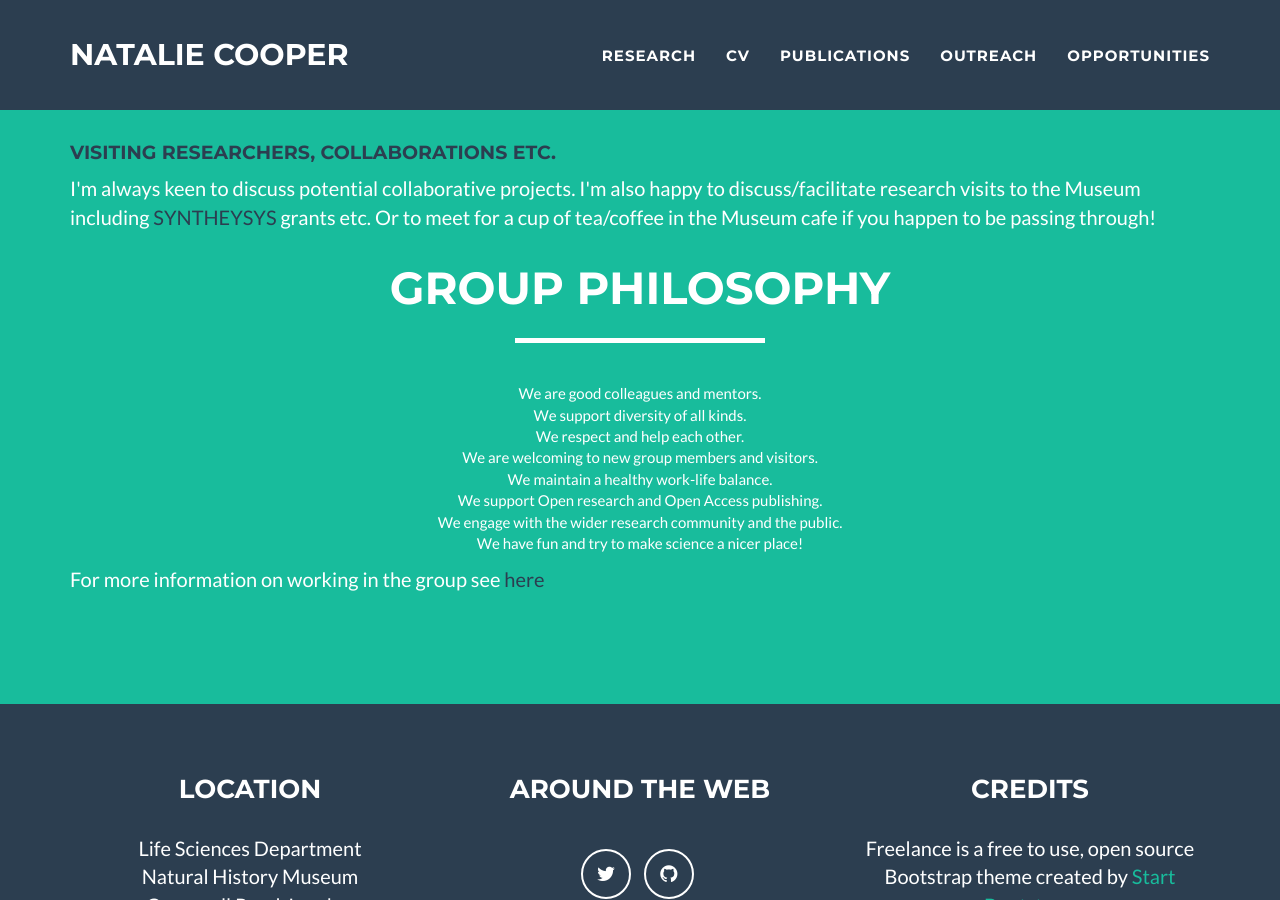
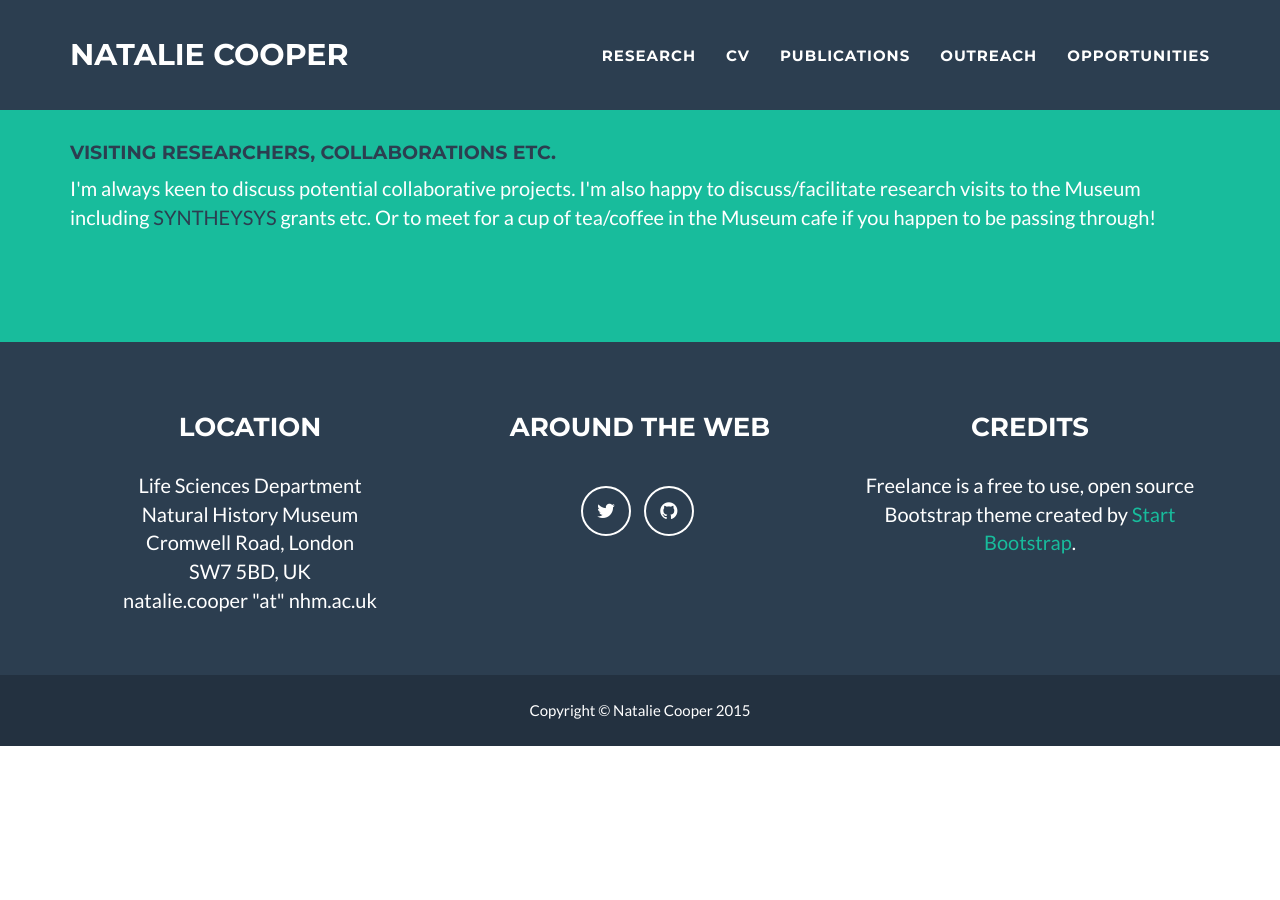
Before and after one commit to nhcooper123/nhcooper123.github.io, a Jekyll site: the page opportunities.html, which Jekyll copies as it is, in a window 1280 px wide and 900 px high, scrolled down 741 px. Built offline with Jekyll 4.4.1, drawn with Linux system fonts in a browser that asks for light colours; after the commit the page ends 1487 px from its top, so only the background shows below that.

Commit message:
Remove group stuff

```diff
--- a/opportunities.html
+++ b/opportunities.html
@@ -132,29 +132,6 @@
     <h4><font color="2c3e50">Visiting researchers, collaborations etc.</font></h4>
     <p>I'm always keen to discuss potential collaborative projects. I'm also happy to discuss/facilitate research visits to the Museum including <a href="http://www.synthesys.info/"<strong><font color="2c3e50">SYNTHEYSYS</font></strong></a> grants etc. Or to meet for a cup of tea/coffee in the Museum cafe if you happen to be passing through!</p>
 
-&nbsp
-&nbsp
-    <div class="row">
-        <div class="col-lg-12 text-center">
-          <h2>Group philosophy</h2>
-          <hr class="star-light">
-        </div>
-      </div>
-
-<p><center>
-We are good colleagues and mentors.<br>
-We support diversity of all kinds.<br>
-We respect and help each other.<br>
-We are welcoming to new group members and visitors.<br>
-We maintain a healthy work-life balance.<br>
-We support Open research and Open Access publishing.<br>
-We engage with the wider research community and the public.<br>
-We have fun and try to make science a nicer place! <br>
-</center></p>
-
-<p>
-For more information on working in the group see <a href="https://github.com/nhcooper123/macro-group-info"<strong><font color="2c3e50">here</font></strong></a></p>
-
   </div>
 </section>
 
```
